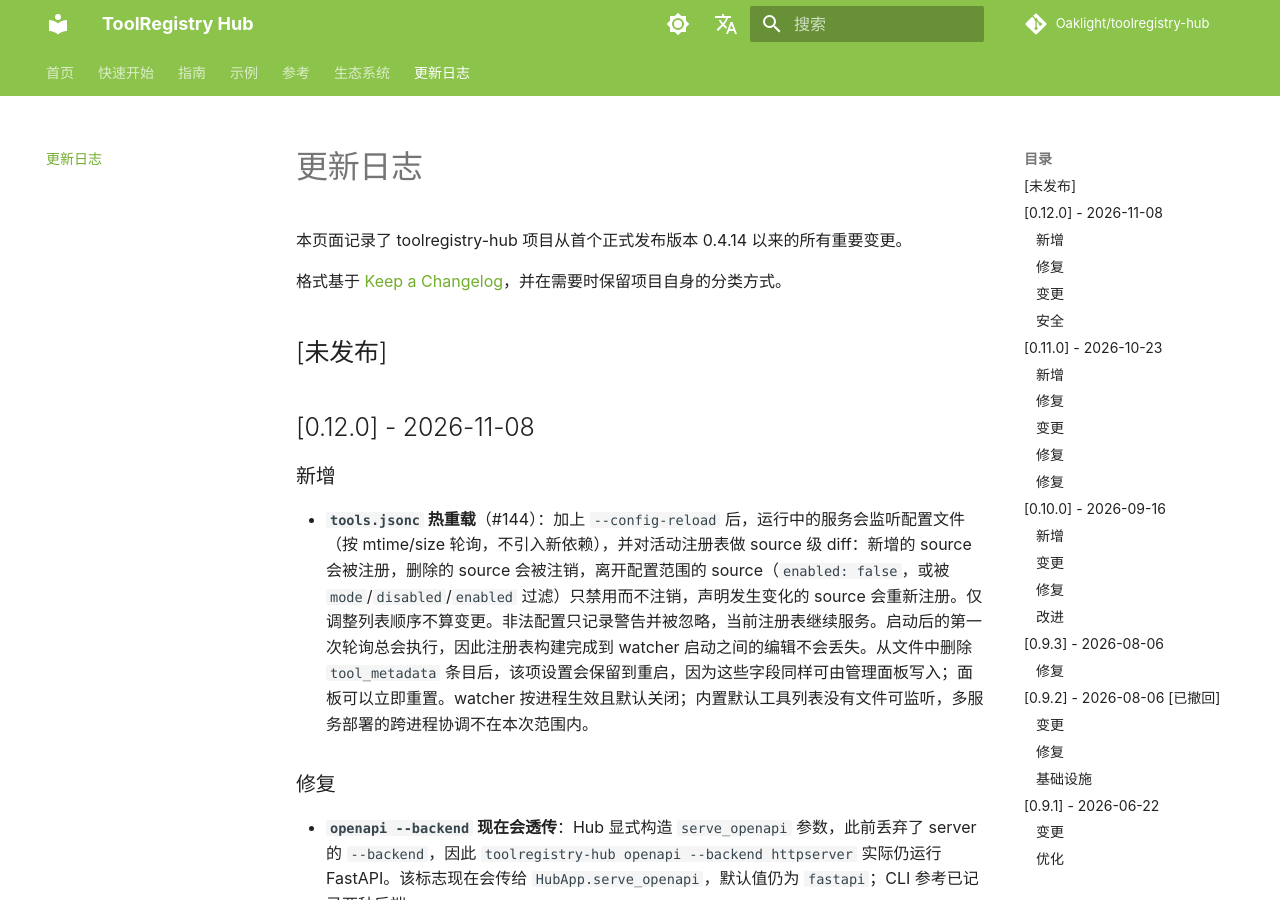
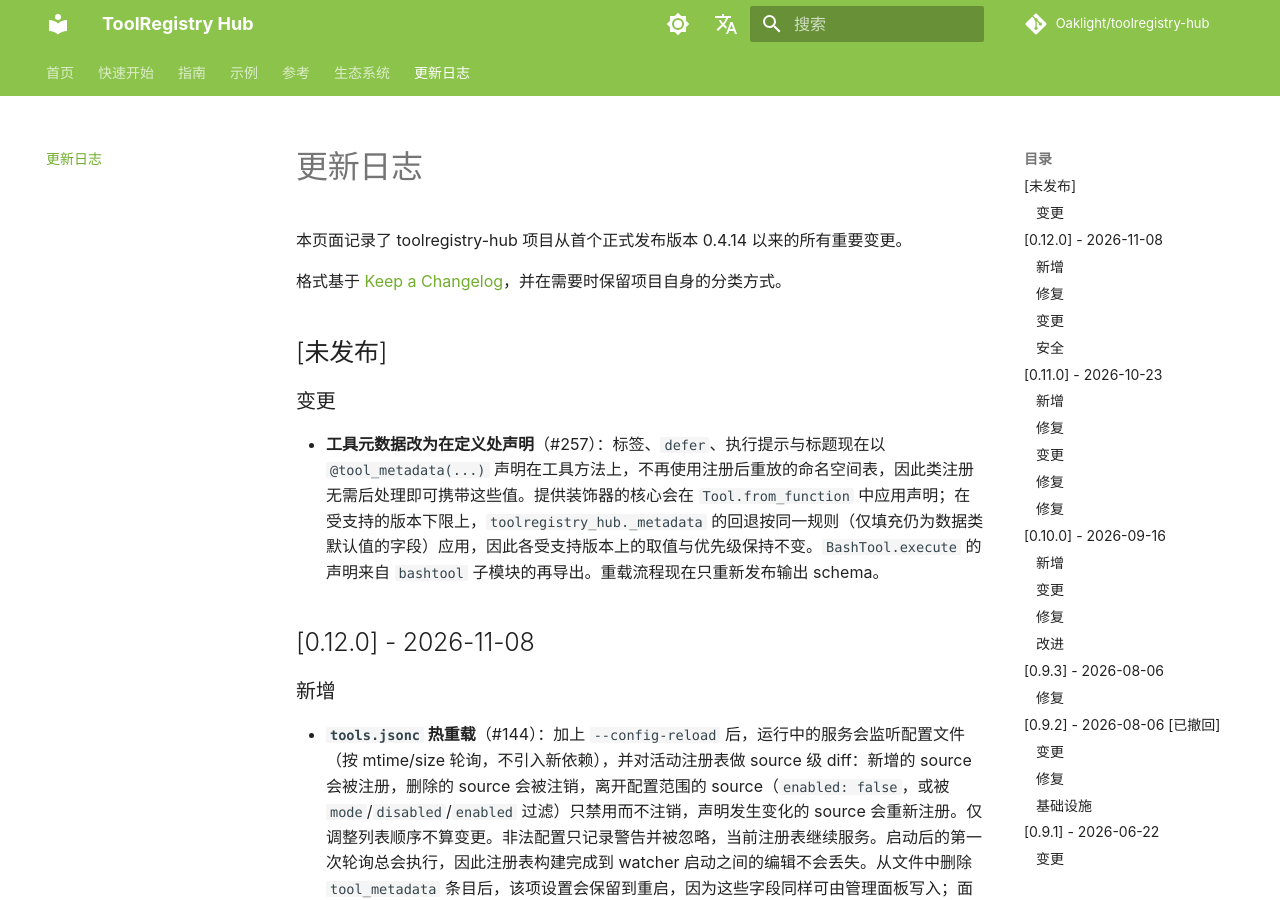
Before and after one commit to Oaklight/toolregistry-hub, an MkDocs documentation site: the page built from docs/changelog.md, in a window 1280 px wide and 900 px high. Built offline with MkDocs 1.6.1 and Material for MkDocs 9.7.7, drawn with Linux system fonts in a browser that asks for light colours; some web fonts are replaced; comment, search, counter and statistics services are not loaded.

Commit message:
docs(changelog): 说明定义处声明工具元数据（#257）

```diff
--- a/docs/changelog.md
+++ b/docs/changelog.md
@@ -13,6 +13,10 @@ author: Oaklight
 格式基于 [Keep a Changelog](https://keepachangelog.com/zh-CN/1.1.0/)，并在需要时保留项目自身的分类方式。
 
 ## [未发布]
+
+### 变更
+
+- **工具元数据改为在定义处声明**（#257）：标签、`defer`、执行提示与标题现在以 `@tool_metadata(...)` 声明在工具方法上，不再使用注册后重放的命名空间表，因此类注册无需后处理即可携带这些值。提供装饰器的核心会在 `Tool.from_function` 中应用声明；在受支持的版本下限上，`toolregistry_hub._metadata` 的回退按同一规则（仅填充仍为数据类默认值的字段）应用，因此各受支持版本上的取值与优先级保持不变。`BashTool.execute` 的声明来自 `bashtool` 子模块的再导出。重载流程现在只重新发布输出 schema。
 
 ## [0.12.0] - 2026-11-08
 
```
